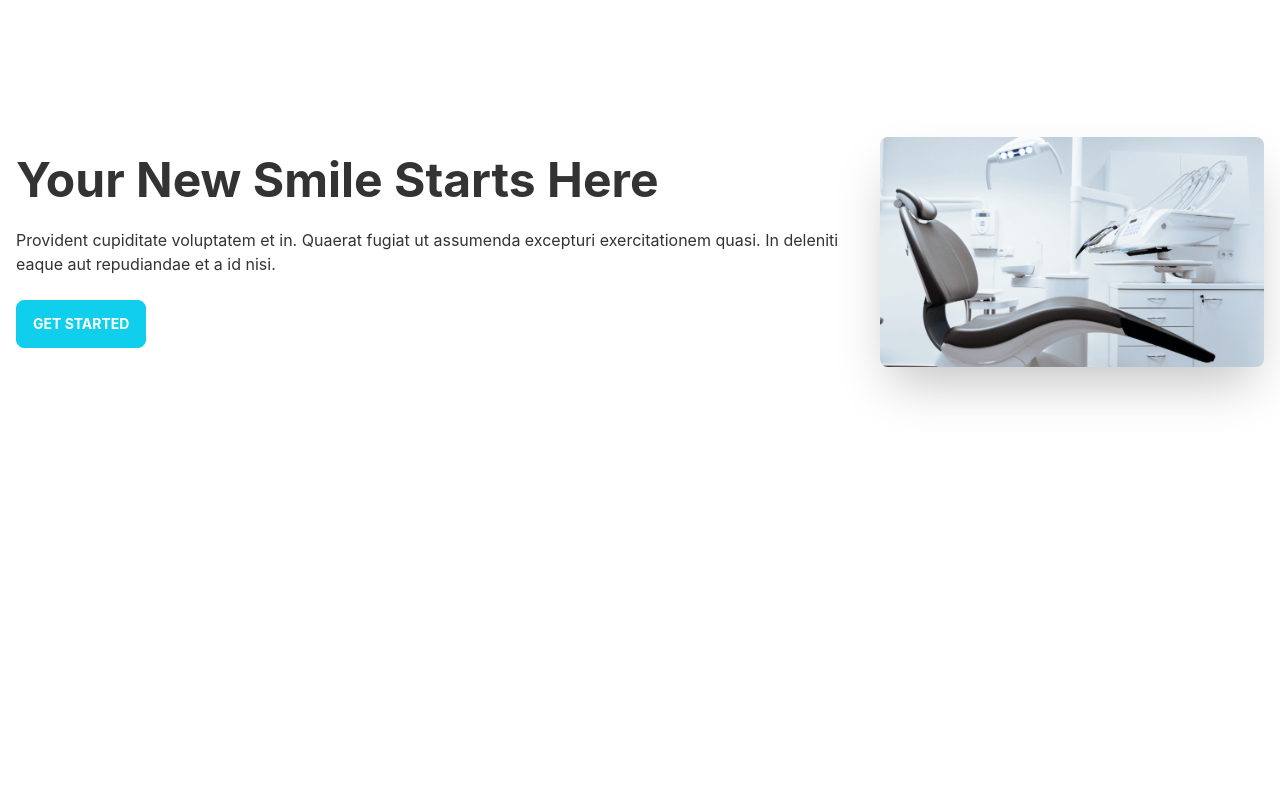
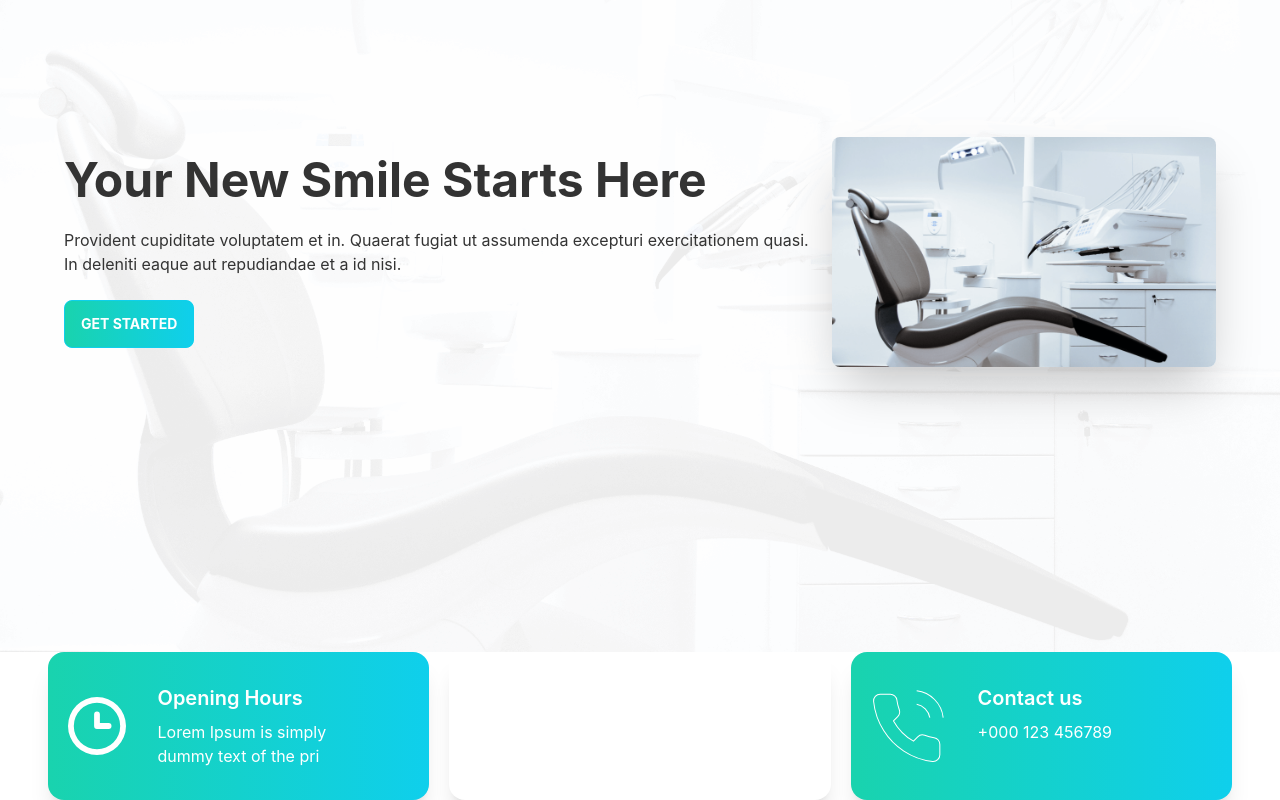
Before and after one commit to Yeasir-Hossain/doctors-portal-client, a React (Create React App) app: page / in a window 1280 px wide. Shown: the part 212-1012 px from the top of the page. Before the commit the page ends 864 px from the top, so only its background shows below. Built offline with nearby package versions, Linux system fonts and the light colour scheme.

Commit message:
cards added

```diff
--- a/src/App.js
+++ b/src/App.js
@@ -1,5 +1,5 @@
 import './App.css';
-import { Routes, Route, Link } from "react-router-dom";
+import { Routes, Route} from "react-router-dom";
 import Header from './pages/Shared/Header.js/Header';
 import Home from './pages/Home/Home';
 import About from './pages/About/About';
--- a/src/pages/Home/Banner.js
+++ b/src/pages/Home/Banner.js
@@ -3,13 +3,13 @@ import chair from '../../assets/images/chair.png'
 
 const Banner = () => {
     return (
-        <div class="hero min-h-screen">
+        <div class="hero min-h-screen px-12 bg-[url('/src/assets/images/bg.png')]">
             <div class="hero-content flex-col lg:flex-row-reverse">
                 <img src={chair} alt='chair' className='max-w-sm rounded-lg shadow-2xl' />
                 <div>
                     <h1 class="text-5xl font-bold">Your New Smile Starts Here</h1>
                     <p class="py-6">Provident cupiditate voluptatem et in. Quaerat fugiat ut assumenda excepturi exercitationem quasi. In deleniti eaque aut repudiandae et a id nisi.</p>
-                    <button class="btn btn-primary uppercase text-white font-bold">Get Started</button>
+                    <button class="btn btn-primary uppercase text-white font-bold bg-gradient-to-r from-secondary to-primary">Get Started</button>
                 </div>
             </div>
         </div>
--- a/src/pages/Home/Home.js
+++ b/src/pages/Home/Home.js
@@ -1,10 +1,12 @@
 import React from 'react';
 import Banner from './Banner';
+import Info from './Info';
 
 const Home = () => {
     return (
         <div>
             <Banner></Banner>
+            <Info></Info>
         </div>
     );
 };
--- /dev/null
+++ b/src/pages/Home/Info.js
@@ -0,0 +1,16 @@
+import React from 'react';
+import InfoCard from './InfoCard';
+import clock from '../../assets/icons/clock.svg'
+import marker from '../../assets/icons/marker.svg'
+import phone from '../../assets/icons/phone.svg'
+const Info = () => {
+    return (
+        <div className='grid grid-cols-1 lg:grid-cols-3 gap-5 px-12'>
+            <InfoCard cardText="Lorem Ipsum is simply dummy text of the pri" bgclass="bg-gradient-to-r from-secondary to-primary" cardTitle="Opening Hours" img={clock}></InfoCard>
+            <InfoCard cardText="Brooklyn, NY 10036, United States" bgclass="bg-accent" cardTitle="Our Locations" img={marker}></InfoCard>
+            <InfoCard cardText="+000 123 456789" bgclass="bg-gradient-to-r from-secondary to-primary" cardTitle="Contact us" img={phone}></InfoCard>
+        </div>
+    );
+};
+
+export default Info;
--- /dev/null
+++ b/src/pages/Home/InfoCard.js
@@ -0,0 +1,15 @@
+import React from 'react';
+
+const InfoCard = ({img,cardTitle,bgclass,cardText}) => {
+    return (
+        <div class={`card lg:card-side bg-base-100 shadow-xl px-5 ${bgclass}`}>
+        <figure><img src={img} alt="Album"/></figure>
+        <div class="card-body text-white">
+          <h2 class="card-title">{cardTitle}</h2>
+          <p>{cardText}</p>
+        </div>
+      </div>
+    );
+};
+
+export default InfoCard;
```
